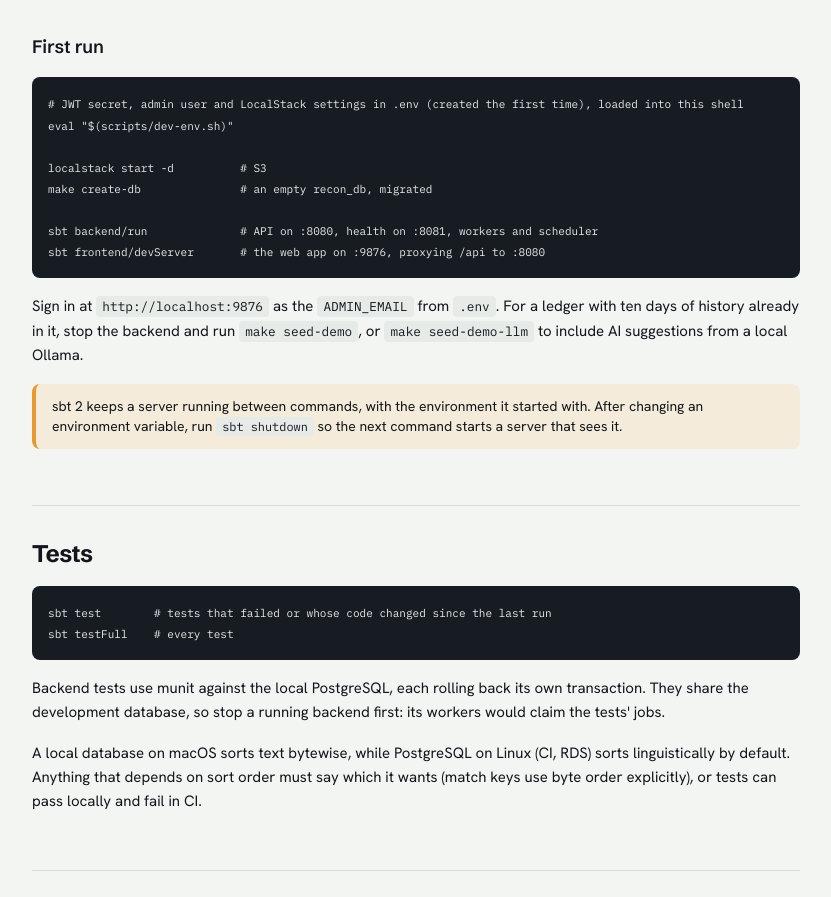
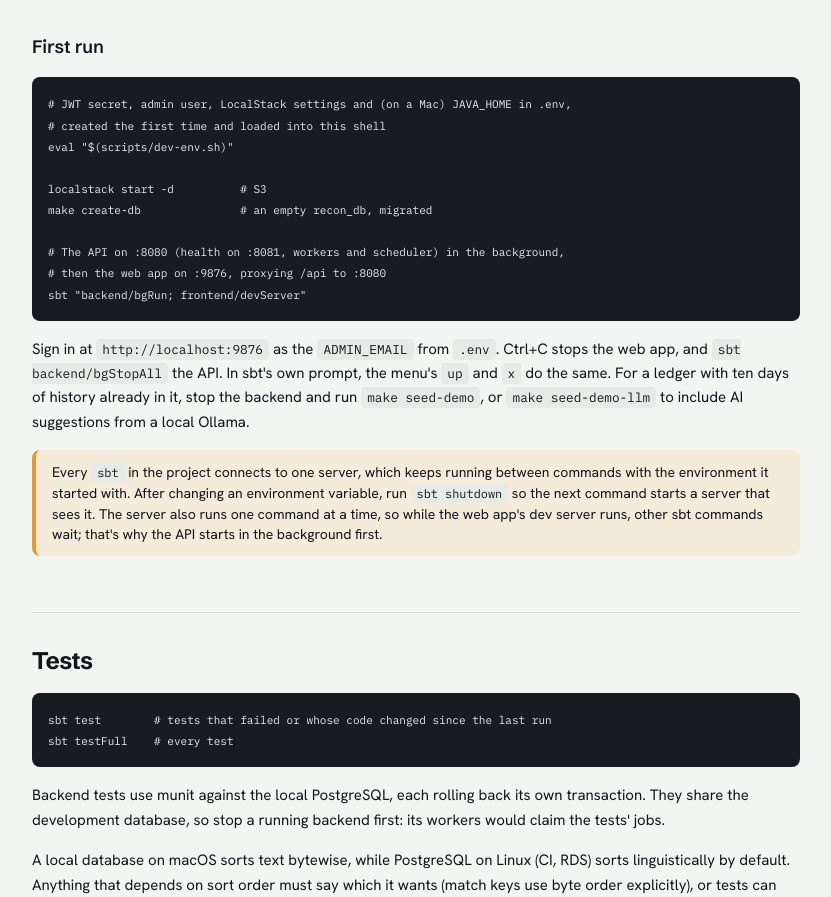
Before and after one commit to eweise/anseliq, a website built with Vite: page website/docs/developers.html in a window 1280 px wide. Shown: the part 2479-3376 px from the top of the page, without its empty margins (344-1175 px from the left). Built offline with nearby package versions, Linux system fonts and the light colour scheme.

Commit message:
Point the README at the website docs
The README now links to the documentation on anseliq.com and keeps only a
quick start and what the docs don't cover: sbt 2's quirks, LocalStack and
Ollama setup, migrations, CI and releases, and building the website. Stale
notes from earlier setups are gone.

The developers guide started the backend with backend/run and then the dev
server, but sbt 2's one server runs a command at a time, so the second
waited forever. It now starts the backend with bgRun first.

Co-Authored-By: Claude Opus 5.5 <noreply@anthropic.com>

```diff
--- a/website/docs/developers.html
+++ b/website/docs/developers.html
@@ -140,24 +140,29 @@
           <li>Optionally <a href="https://ollama.com">Ollama</a> with <code>qwen2.5:7b</code> for AI matching</li>
         </ul>
         <h3 id="first-run">First run</h3>
-        <pre><code># JWT secret, admin user and LocalStack settings in .env (created the first time), loaded into this shell
+        <pre><code># JWT secret, admin user, LocalStack settings and (on a Mac) JAVA_HOME in .env,
+# created the first time and loaded into this shell
 eval "$(scripts/dev-env.sh)"
 
 localstack start -d          # S3
 make create-db               # an empty recon_db, migrated
 
-sbt backend/run              # API on :8080, health on :8081, workers and scheduler
-sbt frontend/devServer       # the web app on :9876, proxying /api to :8080</code></pre>
+# The API on :8080 (health on :8081, workers and scheduler) in the background,
+# then the web app on :9876, proxying /api to :8080
+sbt "backend/bgRun; frontend/devServer"</code></pre>
         <p>
           Sign in at <code>http://localhost:9876</code> as the <code>ADMIN_EMAIL</code> from
-          <code>.env</code>. For a ledger with ten days of history already in it, stop the backend and
+          <code>.env</code>. Ctrl+C stops the web app, and <code>sbt backend/bgStopAll</code> the
+          API. In sbt's own prompt, the menu's <code>up</code> and <code>x</code> do the same. For a ledger with ten days of history already in it, stop the backend and
           run <code>make seed-demo</code>, or <code>make seed-demo-llm</code> to include AI suggestions
           from a local Ollama.
         </p>
         <div class="note">
-          sbt 2 keeps a server running between commands, with the environment it started with. After
-          changing an environment variable, run <code>sbt shutdown</code> so the next command starts
-          a server that sees it.
+          Every <code>sbt</code> in the project connects to one server, which keeps running between
+          commands with the environment it started with. After changing an environment variable, run
+          <code>sbt shutdown</code> so the next command starts a server that sees it. The server also
+          runs one command at a time, so while the web app's dev server runs, other sbt commands
+          wait; that's why the API starts in the background first.
         </div>
 
         <h2 id="tests">Tests</h2>
```
Also changed, not shown: README.md.
